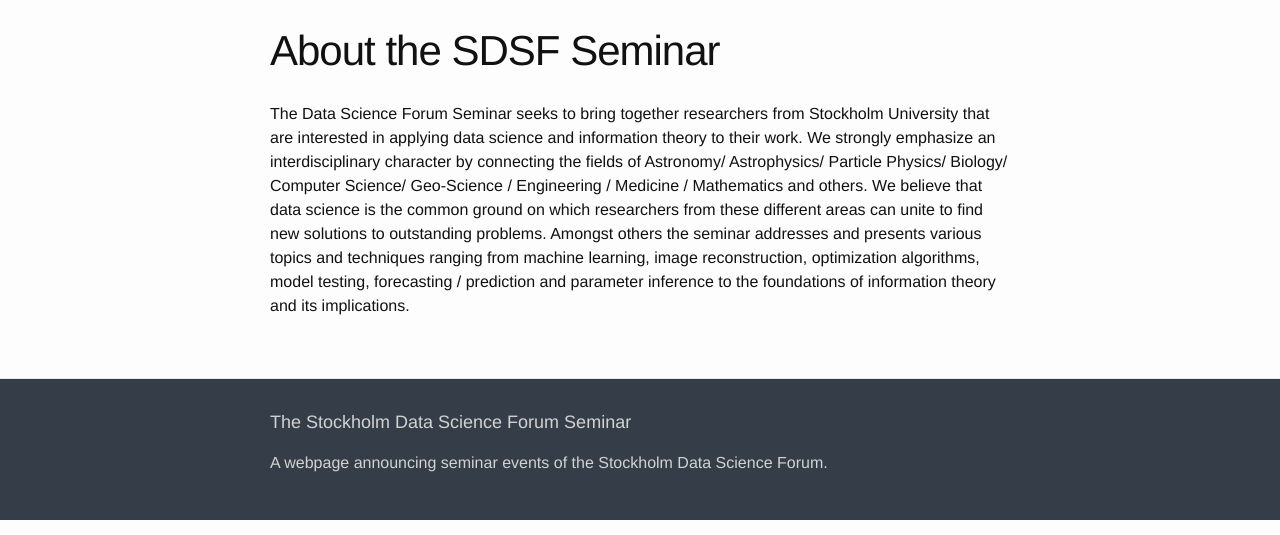
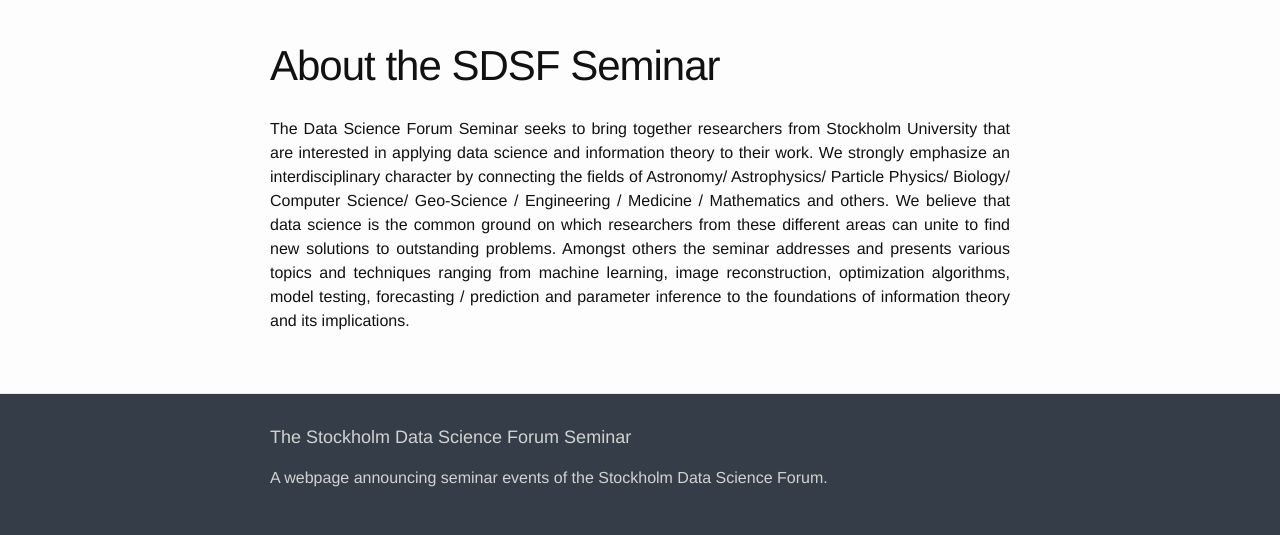
Before and after one commit to sudsfs/sudsfs.github.io, a Jekyll site: the page built from about.md, in a window 1280 px wide. Shown: the part 383-918 px from the top of the page. Built offline with Jekyll 4.4.1, drawn with Linux system fonts in a browser that asks for light colours.

Commit message:
some mods

```diff
--- a/_layouts/default.html
+++ b/_layouts/default.html
@@ -19,7 +19,7 @@
 
     <div class="page-content">
       <div class="wrapper">
-        {{ content }}
+        <p align="justify">{{ content }}</p>
       </div>
     </div>
 
--- a/about.md
+++ b/about.md
@@ -6,4 +6,6 @@
 permalink: /about/
 ---
 
+<div style="text-align: justify">
 The Data Science Forum Seminar seeks to bring together researchers from Stockholm University that are interested in applying data science and information theory to their work. We strongly emphasize an interdisciplinary character by connecting the fields of Astronomy/ Astrophysics/ Particle Physics/ Biology/ Computer Science/ Geo-Science / Engineering / Medicine / Mathematics and others. We believe that data science is the common ground on which researchers from these different areas can unite to find new solutions to outstanding problems. Amongst others the seminar addresses and presents various topics and techniques ranging from machine learning, image reconstruction, optimization algorithms, model testing, forecasting / prediction and parameter inference to the foundations of information theory and its implications.
+ </div>
```
